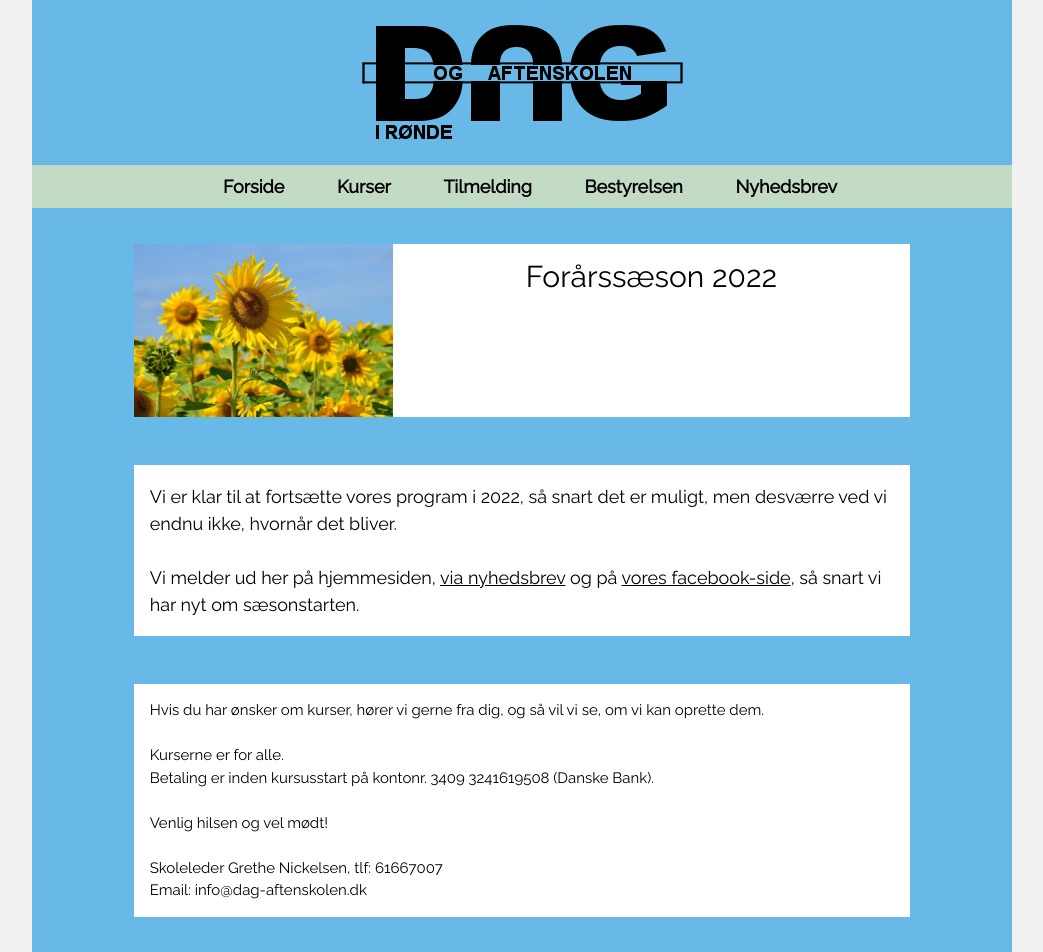
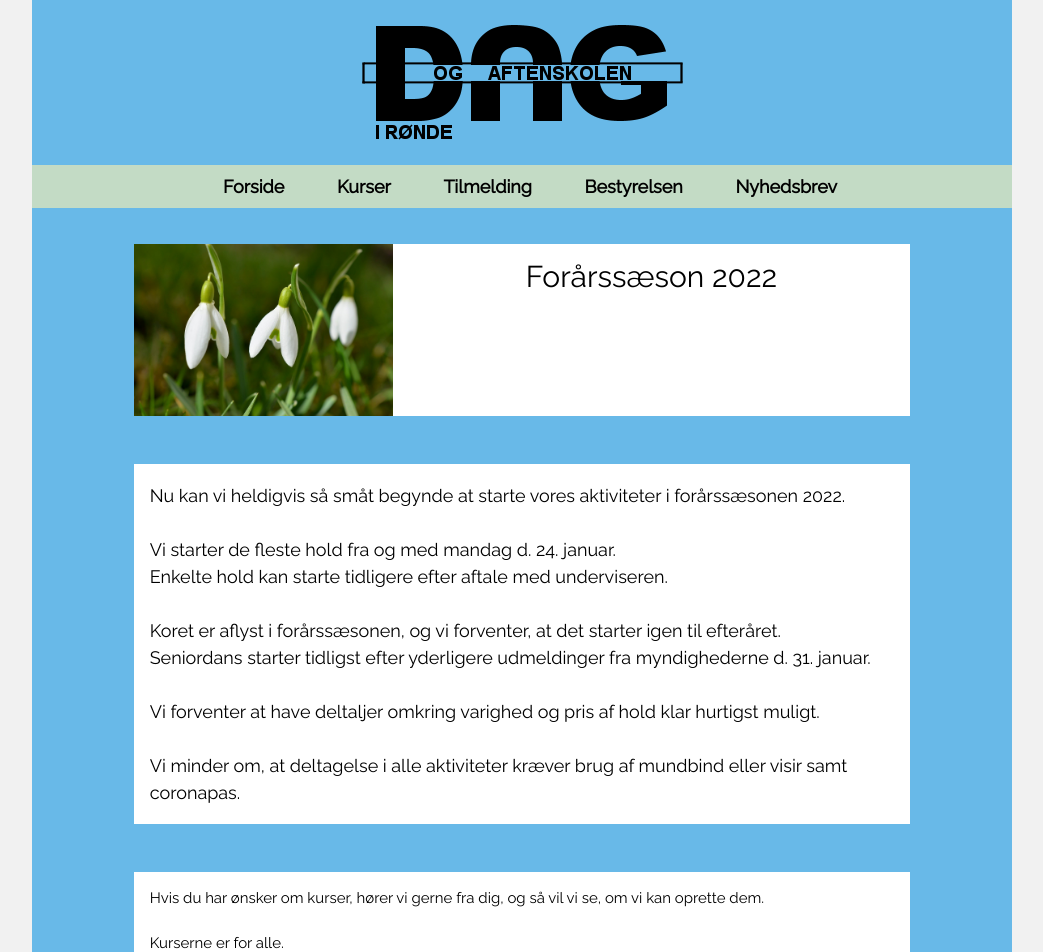
Before and after one commit to nickelsen/dag-aftenskolen.dk, a Jekyll site: the page built from index.html, in a window 1280 px wide. Shown: the top 952 px of the page, without its empty margins (118-1161 px from the left). Built offline with Jekyll 4.4.1, drawn with Linux system fonts in a browser that asks for light colours; comment, search, counter and statistics services are not loaded.

Commit message:
Jan 2022

```diff
--- a/index.html
+++ b/index.html
@@ -7,7 +7,7 @@ layout: default
         <div class="w3-col l10">
             <div class="w3-cell-row w3-white">
                 <div class="w3-col l4 w3-hide-small w3-hide-medium">
-                    <img src="{{ '/assets/img/efteraar.jpg' | relative_url }}" class="w3-image">
+                    <img src="{{ '/assets/img/snowdrop.jpg' | relative_url }}" class="w3-image">
                 </div>
                 <div class="w3-col l8 w3-white w3-center w3-container">
                     <h2>Forårssæson 2022</h2>
@@ -27,8 +27,17 @@ layout: default
         <div class="w3-col l10">
             <div class="w3-row w3-white">
                 <div class="w3-white w3-container w3-large">
-                    <p>Vi er klar til at fortsætte vores program i 2022, så snart det er muligt, men desværre ved vi endnu ikke, hvornår det bliver.<br/><br/>
-                        Vi melder ud her på hjemmesiden, <a href="http://dag-aftenskolen.us13.list-manage.com/subscribe?u=c6144597b9fd189322490d247&id=5268bca3e2">via nyhedsbrev</a> og på <a href="https://www.facebook.com/dagaftenskolen">vores facebook-side</a>, så snart vi har nyt om sæsonstarten.
+                    <p>Nu kan vi heldigvis så småt begynde at starte vores aktiviteter i forårssæsonen 2022.<br/><br/>
+
+                        Vi starter de fleste hold fra og med mandag d. 24. januar.<br/>
+                        Enkelte hold kan starte tidligere efter aftale med underviseren.<br/><br/>
+
+                        Koret er aflyst i forårssæsonen, og vi forventer, at det starter igen til efteråret.<br/>
+                        Seniordans starter tidligst efter yderligere udmeldinger fra myndighederne d. 31. januar.<br/><br/>
+
+                        Vi forventer at have deltaljer omkring varighed og pris af hold klar hurtigst muligt.<br/><br/>
+
+                        Vi minder om, at deltagelse i alle aktiviteter kræver brug af mundbind eller visir samt coronapas.
                     </p>
                 </div>
             </div>
```
Also changed, not shown: assets/img/snowdrop.jpg (added).
